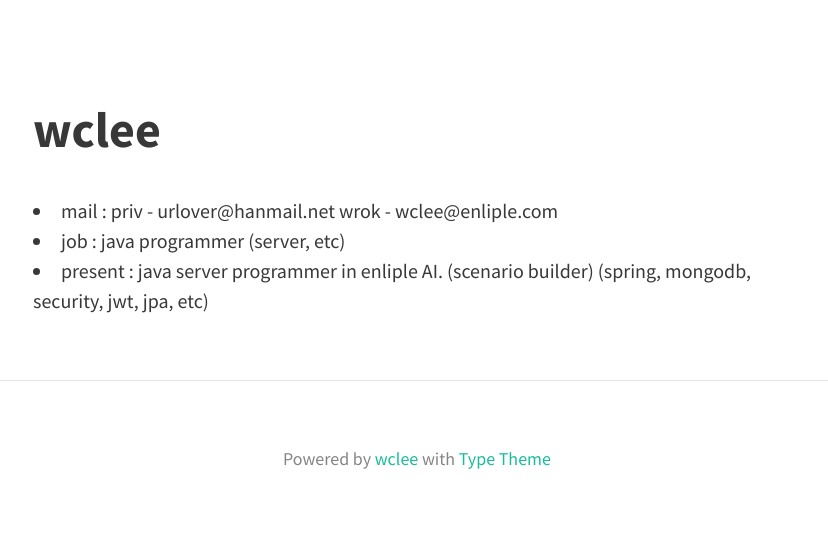
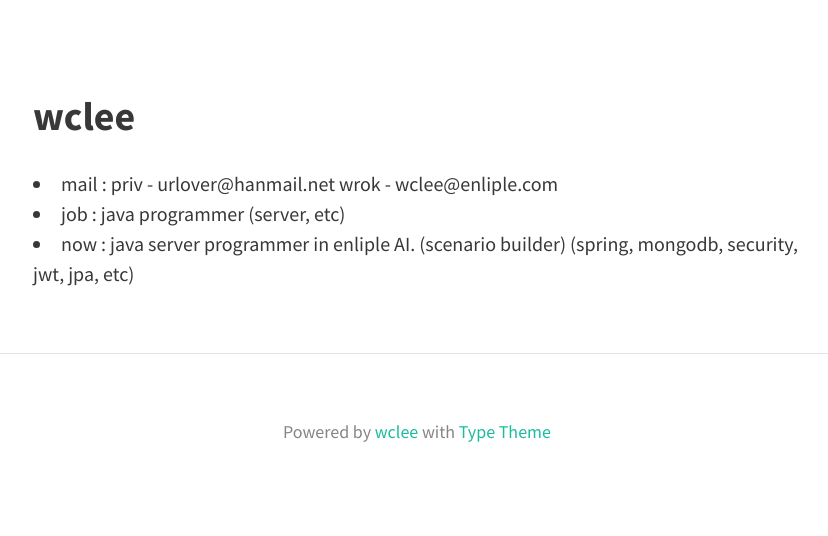
Before and after one commit to wclee7/wclee7.github.io_b, a Jekyll site: the page built from about.md, in a window 1280 px wide. Shown: the part 385-921 px from the top of the page, without its empty margins (223-1051 px from the left). Built offline with Jekyll 4.4.1, drawn with Linux system fonts in a browser that asks for light colours; after the commit the page ends 900 px from its top, so only the background shows below that.

Commit message:
Update about.md

```diff
--- a/about.md
+++ b/about.md
@@ -6,9 +6,9 @@ feature-img: "assets/img/sample_feature_img_sky.png"
 ---
 
 
-# wclee
+## wclee
 - mail : priv - urlover@hanmail.net
           wrok - wclee@enliple.com
 - job : java programmer (server, etc)
-- present : java server programmer in enliple AI. (scenario builder)
+- now : java server programmer in enliple AI. (scenario builder)
                (spring, mongodb, security, jwt, jpa, etc)
```
